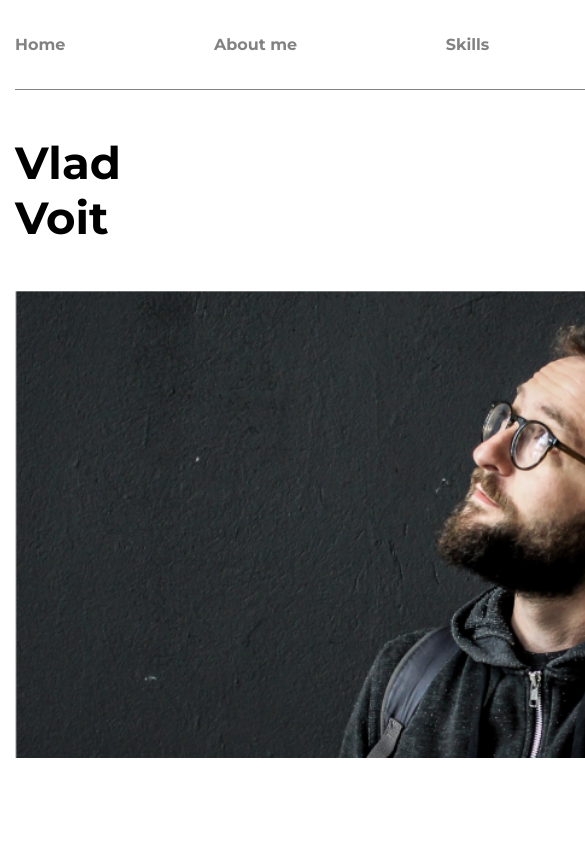
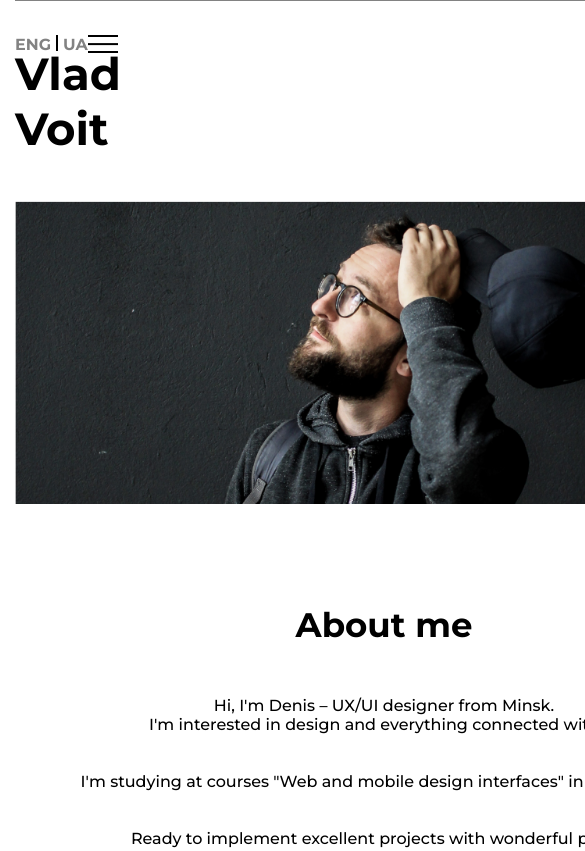
Before and after one commit to mrVoit/Portfolio, a plain HTML site: page index.html in a window 390 px wide. Shown: the top 851 px of the page, 585 px wide, since content can reach past the window. Drawn offline with nearby package versions, Linux system fonts and the light colour scheme.

Commit message:
adaptation

```diff
--- a/css/style.css
+++ b/css/style.css
@@ -25,6 +25,10 @@ a {
     width: 1170px;
     margin: 0 auto;
     padding: 0 15px;
+}
+
+.menu-body {
+
 }
 
 .nav-links {
@@ -69,6 +73,10 @@ a {
     margin: 0 5px;
 }
 
+.menu-icon {
+    display: none;
+}
+
 .line-horiz {
     height: 1px;
     background-color: #828282;
@@ -96,7 +104,9 @@ a {
 }
 
 .my-photo {
-    width: 1140px;
+    display: block;
+    width: 100%;
+    height: 100%;
 }
 
 .section-title {
@@ -236,3 +246,65 @@ a {
     text-align: center;
     margin-top: 30px;
 }
+
+@media (max-width: 768px) {
+    .menu-icon {
+        display: block;
+        position: relative;
+        width: 30px;
+        height: 18px;
+        cursor: pointer;
+        z-index: 5;
+    }
+
+    .container {
+        width: 768px;
+    }
+
+    .nav-link {
+        display: none;
+    }
+
+    .nav-links {
+        position: fixed;
+    }
+
+    .menu-icon {
+        float: right;
+    }
+
+    .menu-icon span,
+    .menu-icon::before,
+    .menu-icon::after {
+        left: 0;
+        position: absolute;
+        height: 10%;
+        width: 100%;
+        transition: all 0.3s ease 0s;
+        background-color: #000;
+    }
+
+    .menu-icon::before,
+    .menu-icon::after {
+        content: '';
+    }
+
+    .menu-icon::before {
+        top: 0;
+    }
+
+    .menu-icon::after {
+        bottom: 0;
+    }
+
+    .menu-icon span {
+        top: 50%;
+        transform: scale(1) translate(0px, -50%);
+    }
+}
+
+@media (max-width: 480px) {
+    .items {
+        grid-template-columns: repeat(2, 1fr);
+    }
+}
--- a/index.html
+++ b/index.html
@@ -13,6 +13,7 @@
 <body>
     <header class="header" id="header">
         <div class="container">
+            <div class="menu-body">
                 <div class="nav-links">
                     <a class="nav-link" href="#home">Home</a>
                     <a class="nav-link" href="#about-me">About me</a>
@@ -24,9 +25,12 @@
                         <div class="line-vertical"></div>
                         <a class="lang-link ua" href="#">ua</a>
                     </div>
+                    <div class="menu-icon">
+                        <span></span>
                     </div>
-
+                </div>
                 <div class="line-horiz"></div>
+            </div>
         </div>
     </header>
 
@@ -219,8 +223,8 @@
             <div class="social-items">
                 <a class="social-item" href="#"><img src="img/linkedin.png" alt="linkedin" class="social-logo"></a>
                 <a class="social-item" href="#"><img src="img/instagram.png" alt="instagram" class="social-logo"></a>
-                <a class="social-item" href="#"><img src="img/telegram.png" alt="telegram" class="social-logo"></a>
-                <a class="social-item" href="#"><img src="img/discord.png" alt="discord" class="social-logo"></a>
+                <a class="social-item" href="https://t.me/iammrvoit"><img src="img/telegram.png" alt="telegram" class="social-logo"></a>
+                <a class="social-item" href="Vlad Voit#5692"><img src="img/discord.png" alt="discord" class="social-logo"></a>
             </div>
             <div class="contacts-footer">
                 Like me on
--- a/js/script.js
+++ b/js/script.js
@@ -1,4 +1,4 @@
-var swiper = new Swiper(".mySwiper", {
+const swiper = new Swiper(".mySwiper", {
   spaceBetween: 30,
   centeredSlides: true,
   autoplay: {
```
Lines whose indentation alone changed are shown as unchanged.
